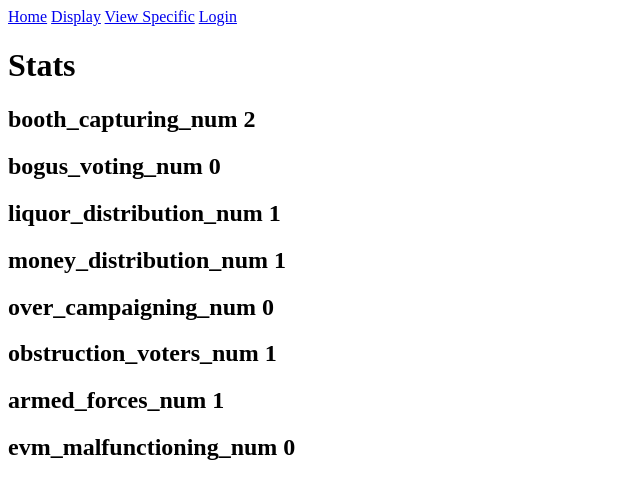
After one commit to jsparmani/ECI_Website, a Django app: page /complaints/display_all/ in a window 1280 px wide. The commit adds this page. Shown: the top 499 px of the page, without its empty margins (0-640 px from the left). Run offline with Django 3.2, Linux system fonts and the light colour scheme; data comes from the database, SQL or seed files in the repository; both versions use the stored data as it was after the commit.

Commit message:
Users Views Complaints

```diff
--- a/accounts/models.py
+++ b/accounts/models.py
@@ -3,7 +3,7 @@ from django.contrib.auth.models import User
 
 # Create your models here.
 class Voter(models.Model):
-    user = models.OneToOneField(User, on_delete = models.CASCADE)
+    user = models.OneToOneField(User, related_name ="voter_details" ,on_delete = models.CASCADE)
     cons_no = models.PositiveIntegerField(blank = False)
     booth_no = models.PositiveIntegerField(blank = False)
 
--- a/complaints/forms.py
+++ b/complaints/forms.py
@@ -7,3 +7,7 @@ class ComplaintForm(forms.ModelForm):
     class Meta():
         model = models.Complaint
         exclude = ['user', 'created_at']
+
+class get_number(forms.Form):
+
+    const=forms.IntegerField()
--- a/complaints/models.py
+++ b/complaints/models.py
@@ -11,15 +11,12 @@ class Complaint(models.Model):
     user = models.ForeignKey(
         User, related_name='complaints', on_delete=models.CASCADE)
     COMPLAINT_CHOICES = [
-        ('Booth Level Complaints',
-        'Booth Level Complaints'),
         ('Booth Capturing', 'Booth Capturing'),
         ('Bogus Voting', 'Bogus Voting'),
         ('Liquor Distribution', 'Liquor Distribution'),
         ('Money Distribution', 'Money Distribution'),
         ('Over Campaigning', 'Over Campaigning'),
-        ('Obstruction to voters',
-        'Obstruction to voters'),
+        ('Obstruction to voters','Obstruction to voters'),
         ('No armed forces', 'No armed forces'),
         ('EVM Malfunctioning', 'EVM Malfunctioning'),
     ]
--- /dev/null
+++ b/complaints/templates/complaint/display_all_stats.html
@@ -0,0 +1,17 @@
+{% extends "base.html" %}
+{% block content %}
+
+    <h1> Stats</h1>
+
+    <h2>booth_capturing_num {{booth_capturing_num}} </h2>
+    <h2> bogus_voting_num {{bogus_voting_num}}</h2>
+    <h2> liquor_distribution_num {{liquor_distribution_num}}</h2>
+    <h2> money_distribution_num {{money_distribution_num}}</h2>
+    <h2> over_campaigning_num {{over_campaigning_num}}</h2>
+    <h2> obstruction_voters_num {{obstruction_voters_num}}</h2>
+    <h2> armed_forces_num {{armed_forces_num}}</h2>
+    <h2> evm_malfunctioning_num {{evm_malfunctioning_num}}</h2>
+
+
+
+{% endblock %}
--- a/complaints/urls.py
+++ b/complaints/urls.py
@@ -4,5 +4,8 @@ from .import views
 app_name = 'complaints'
 
 urlpatterns = [
-    path('', views.CreateComplaint.as_view(), name="create")
+    path('', views.CreateComplaint.as_view(), name="create"),
+    path('display_all/', views.allConstStatus, name='display_all'),
+    path('get_const_num', views.get_const_num, name='get_const_num'),
+    path('display_const_stats/<int:const>', views.display_const_stats, name='display_const_stats'),
 ]
--- a/complaints/views.py
+++ b/complaints/views.py
@@ -1,4 +1,4 @@
-from django.shortcuts import render
+from django.shortcuts import render, redirect
 from django.contrib.auth.mixins import LoginRequiredMixin
 from django.views import generic
 from django.urls import reverse_lazy
@@ -6,7 +6,6 @@ from .import models
 from .import forms
 from django.contrib.auth import get_user_model
 User = get_user_model()
-
 # Create your views here.
 
 
@@ -20,3 +19,72 @@ class CreateComplaint(LoginRequiredMixin, generic.FormView):
         self.object.user = self.request.user
         self.object.save()
         return super().form_valid(form)
+
+
+def allConstStatus(request):
+    booth_capturing_num = models.Complaint.objects.all().filter(
+        choice__iexact="Booth Capturing").count()
+    bogus_voting_num = models.Complaint.objects.all().filter(
+        choice__iexact="Bogus Voting").count()
+    liquor_distribution_num = models.Complaint.objects.all().filter(
+        choice__iexact="Liquor Distribution").count()
+    money_distribution_num = models.Complaint.objects.all().filter(
+        choice__iexact="Money Distribution").count()
+    over_campaigning_num = models.Complaint.objects.all().filter(
+        choice__iexact="Over Campaigning").count()
+    obstruction_voters_num = models.Complaint.objects.all().filter(
+        choice__iexact="Obstruction to voters").count()
+    armed_forces_num = models.Complaint.objects.all().filter(
+        choice__iexact="No armed forces").count()
+    evm_malfunctioning_num = models.Complaint.objects.all().filter(
+        choice__iexact="EVM Malfunctioning").count()
+    dict = {'booth_capturing_num': booth_capturing_num,
+            'bogus_voting_num': bogus_voting_num,
+            'liquor_distribution_num': liquor_distribution_num,
+            'money_distribution_num': money_distribution_num,
+            'over_campaigning_num': over_campaigning_num,
+            'obstruction_voters_num': obstruction_voters_num,
+            'armed_forces_num': armed_forces_num,
+            'evm_malfunctioning_num': evm_malfunctioning_num}
+    return render(request, 'complaint/display_all_stats.html', context=dict)
+
+
+def get_const_num(request):
+    if request.method == 'POST':
+        form = forms.get_number(request.POST)
+        if form.is_valid():
+            const = form.cleaned_data['const']
+            return redirect('complaints:display_const_stats', const=const)
+        # const = request.POST['const']
+    else:
+        form = forms.get_number()
+    return render(request, 'complaint/get_constituency.html', {'form':form})
+
+
+def display_const_stats(request, const):
+    booth_capturing_num = models.Complaint.objects.all().filter(
+        choice__iexact="Booth Capturing", user__voter_details__cons_no__iexact=const).count()
+    bogus_voting_num = models.Complaint.objects.all().filter(
+        choice__iexact="Bogus Voting", user__voter_details__cons_no__iexact=const).count()
+    liquor_distribution_num = models.Complaint.objects.all().filter(
+        choice__iexact="Liquor Distribution", user__voter_details__cons_no__iexact=const).count()
+    money_distribution_num = models.Complaint.objects.all().filter(
+        choice__iexact="Money Distribution", user__voter_details__cons_no__iexact=const).count()
+    over_campaigning_num = models.Complaint.objects.all().filter(
+        choice__iexact="Over Campaigning", user__voter_details__cons_no__iexact=const).count()
+    obstruction_voters_num = models.Complaint.objects.all().filter(
+        choice__iexact="Obstruction to voters", user__voter_details__cons_no__iexact=const).count()
+    armed_forces_num = models.Complaint.objects.all().filter(
+        choice__iexact="No armed forces", user__voter_details__cons_no__iexact=const).count()
+    evm_malfunctioning_num = models.Complaint.objects.all().filter(
+        choice__iexact="EVM Malfunctioning", user__voter_details__cons_no__iexact=const).count()
+    dict = {'const': const,
+            'booth_capturing_num': booth_capturing_num,
+            'bogus_voting_num': bogus_voting_num,
+            'liquor_distribution_num': liquor_distribution_num,
+            'money_distribution_num': money_distribution_num,
+            'over_campaigning_num': over_campaigning_num,
+            'obstruction_voters_num': obstruction_voters_num,
+            'armed_forces_num': armed_forces_num,
+            'evm_malfunctioning_num': evm_malfunctioning_num}
+    return render(request, 'complaint/display_const_stats.html', context=dict)
--- a/templates/base.html
+++ b/templates/base.html
@@ -10,12 +10,15 @@
 </head>
 <body>
     <a href="{%  url 'home' %}">Home</a>
+    <a href="{% url 'complaints:display_all' %}">Display</a>
+    <a href="{% url 'complaints:get_const_num' %}">View Specific</a>
     {% if user.is_authenticated %}
         <a href="{% url 'complaints:create' %}">Create New Complaint</a>
         <a href="{% url 'accounts:logout' %}">Logout</a>
 
     {% else %}
         <a href="{% url 'accounts:login' %}">Login</a>
+
     {% endif %}
     {% block content %}
     {% endblock %}
```
Also changed, not shown: complaints/templates/complaint/display_const_stats.html (added, +15 -0 lines), complaints/templates/complaint/get_constituency.html (added, +12 -0 lines), complaints/migrations/0004_auto_20190125_1754.py (added), db.sqlite3.
